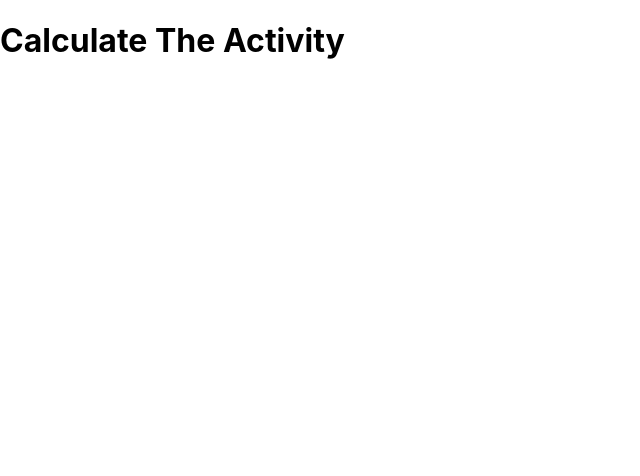
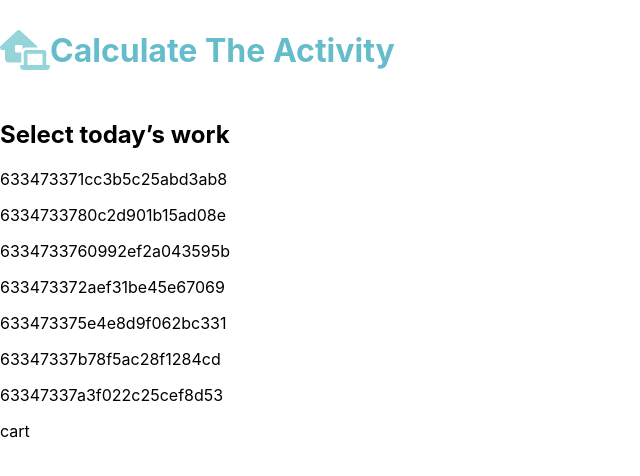
Before and after one commit to Kulsuma03/ultra-active-club, a React (Create React App) app: page / in a window 1280 px wide. Shown: the top 476 px of the page, without its empty margins (0-640 px from the left). Built offline with nearby package versions, Linux system fonts and the light colour scheme.

Commit message:
activities component added

```diff
--- a/package.json
+++ b/package.json
@@ -3,6 +3,9 @@
   "version": "0.1.0",
   "private": true,
   "dependencies": {
+    "@fortawesome/fontawesome-svg-core": "^6.2.0",
+    "@fortawesome/free-solid-svg-icons": "^6.2.0",
+    "@fortawesome/react-fontawesome": "^0.2.0",
     "@testing-library/jest-dom": "^5.16.5",
     "@testing-library/react": "^13.4.0",
     "@testing-library/user-event": "^13.5.0",
--- a/public/index.html
+++ b/public/index.html
@@ -2,7 +2,7 @@
 <html lang="en">
   <head>
     <meta charset="utf-8" />
-    <link rel="icon" href="%PUBLIC_URL%/favicon.ico" />
+    <link rel="icon" href="home-laptop.jpg" />
     <meta name="viewport" content="width=device-width, initial-scale=1" />
     <meta name="theme-color" content="#000000" />
     <meta
@@ -24,7 +24,7 @@
       work correctly both with client-side routing and a non-root public URL.
       Learn how to configure a non-root public URL by running `npm run build`.
     -->
-    <title>React App</title>
+    <title>Calculate The Activity</title>
   </head>
   <body>
     <noscript>You need to enable JavaScript to run this app.</noscript>
--- a/src/App.js
+++ b/src/App.js
@@ -1,10 +1,12 @@
 import './App.css';
+import Activities from './component/Activities/Activities';
 import Header from './component/Header/Header';
 
 function App() {
   return (
     <div className="App">
       <Header></Header>
+      <Activities></Activities>
     </div>
   );
 }
--- /dev/null
+++ b/src/component/Activities/Activities.js
@@ -0,0 +1,33 @@
+import React, { useEffect, useState } from 'react';
+
+const Activities = () => {
+    const [activities, setActivities] = useState([]);
+    useEffect(() =>{
+        fetch('data.json')
+        .then(res => res.json())
+        .then(data => {
+            console.log(data)
+            setActivities(data)
+        })
+
+    },[])
+
+ console.log(activities)
+    return (
+        <div>
+            <div>
+            <h2>Select today’s work </h2>
+            <div>
+                {
+                    activities.map(activity => <p>{activity.id}</p>)
+                }
+            </div>
+            </div>
+            <div>
+                cart
+            </div>
+        </div>
+    );
+};
+
+export default Activities;
--- a/src/component/Header/Header.css
+++ b/src/component/Header/Header.css
@@ -0,0 +1,13 @@
+.header{
+    height: 100px;
+    /* margin: 100px 0px 50px 50px; */
+    display: flex;
+    align-items: center;
+    justify-content: start;
+    color: #65BCCA;
+}
+.icon{
+    color: rgb(149, 213, 218);
+    margin-bottom: 0px;
+    font-size: 40px;
+}
--- a/src/component/Header/Header.js
+++ b/src/component/Header/Header.js
@@ -1,9 +1,13 @@
 import React from 'react';
+import { FontAwesomeIcon } from '@fortawesome/react-fontawesome'
+import { faHouseLaptop } from '@fortawesome/free-solid-svg-icons'
+import './Header.css'
 
 const Header = () => {
     return (
-        <div>
-            <h1>Calculate The Activity</h1>
+        <div className='header'>
+            <FontAwesomeIcon className='icon' icon={faHouseLaptop} />
+            <h1 className='heading'>Calculate The Activity</h1>
         </div>
     );
 };
```
Also changed, not shown: public/home-laptop.jpg (added), src/component/Activities/Activities.css (added), src/component/Activity/Activity.css (added), src/component/Activity/Activity.js (added), 1 other file (tests, documents, lock files or other folders).
